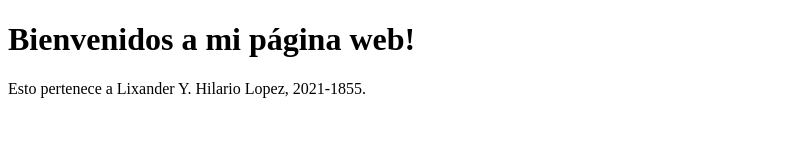
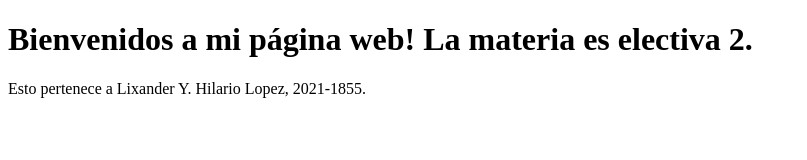
Before and after one commit to lixanderhilariolopez/tareaPruebasUnitarias, a website: page index.html in a window 1280 px wide. Shown: the whole page, without its empty margins (0-807 px from the left). Drawn offline with Linux system fonts and the light colour scheme.

Commit message:
registrando nueva rama

```diff
--- a/index.html
+++ b/index.html
@@ -6,7 +6,7 @@
     <title>GitHub Actions Prueba</title>
 </head>
 <body>
-    <h1>Bienvenidos a mi página web!</h1>
+    <h1>Bienvenidos a mi página web! La materia es electiva 2.</h1>
     <p>Esto pertenece a Lixander Y. Hilario Lopez, 2021-1855.</p>
 </body>
 </html>
```
Also changed, not shown: .github/workflows/unit_tests.yml.
